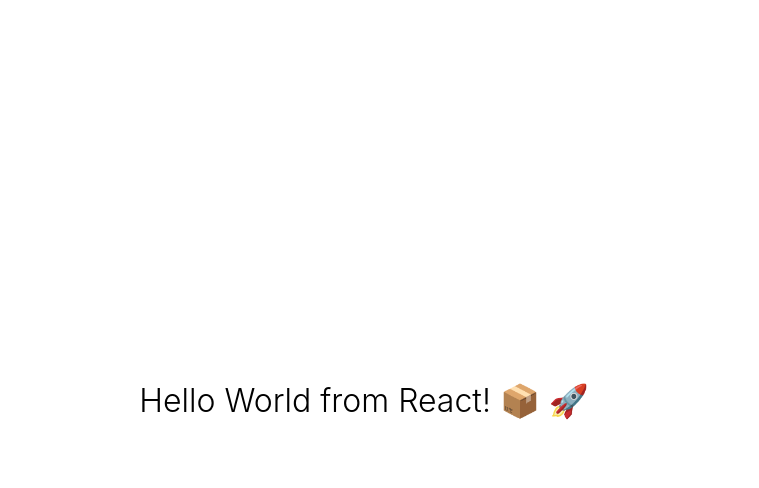
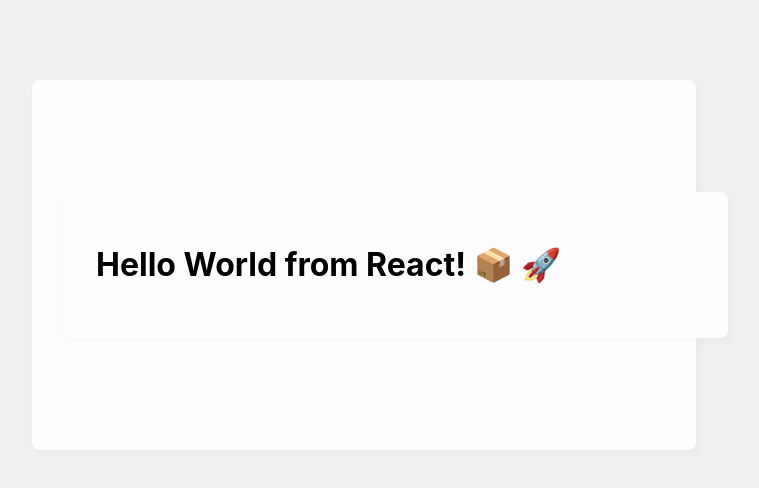
Before and after one commit to bungferry/react, a React (Vite) app: page / in a window 1280 px wide. Shown: the top 488 px of the page, without its empty margins (276-1035 px from the left). Built offline with nearby package versions, Linux system fonts and the light colour scheme.

Commit message:
Update App.css

```diff
--- a/src/App.css
+++ b/src/App.css
@@ -1,25 +1,25 @@
-html,
 body {
-  width: 100%;
-  height: 100%;
-  padding: 0;
-  margin: 0;
-}
+        background-color: #f0f0f2;
+        margin: 0;
+        padding: 0;
+        font-family: -apple-system, system-ui, BlinkMacSystemFont, "Segoe UI", "Open Sans", "Helvetica Neue", Helvetica, Arial, sans-serif;
 
-body {
-  background: white;
-  font-family: -apple-system, BlinkMacSystemFont, 'Segoe UI', Helvetica, Arial, sans-serif, 'Apple Color Emoji',
-    'Segoe UI Emoji', 'Segoe UI Symbol';
-}
-
-div {
-  display: flex;
-  justify-content: center;
-  align-items: center;
-  width: 100%;
-  height: 100%;
-}
-
-h1 {
-  font-weight: 300;
-}
+    }
+    div {
+        width: 600px;
+        margin: 5em auto;
+        padding: 2em;
+        background-color: #fdfdff;
+        border-radius: 0.5em;
+        box-shadow: 2px 3px 7px 2px rgba(0,0,0,0.02);
+    }
+    a:link, a:visited {
+        color: #38488f;
+        text-decoration: none;
+    }
+    @media (max-width: 700px) {
+        div {
+            margin: 0 auto;
+            width: auto;
+        }
+    }
```
